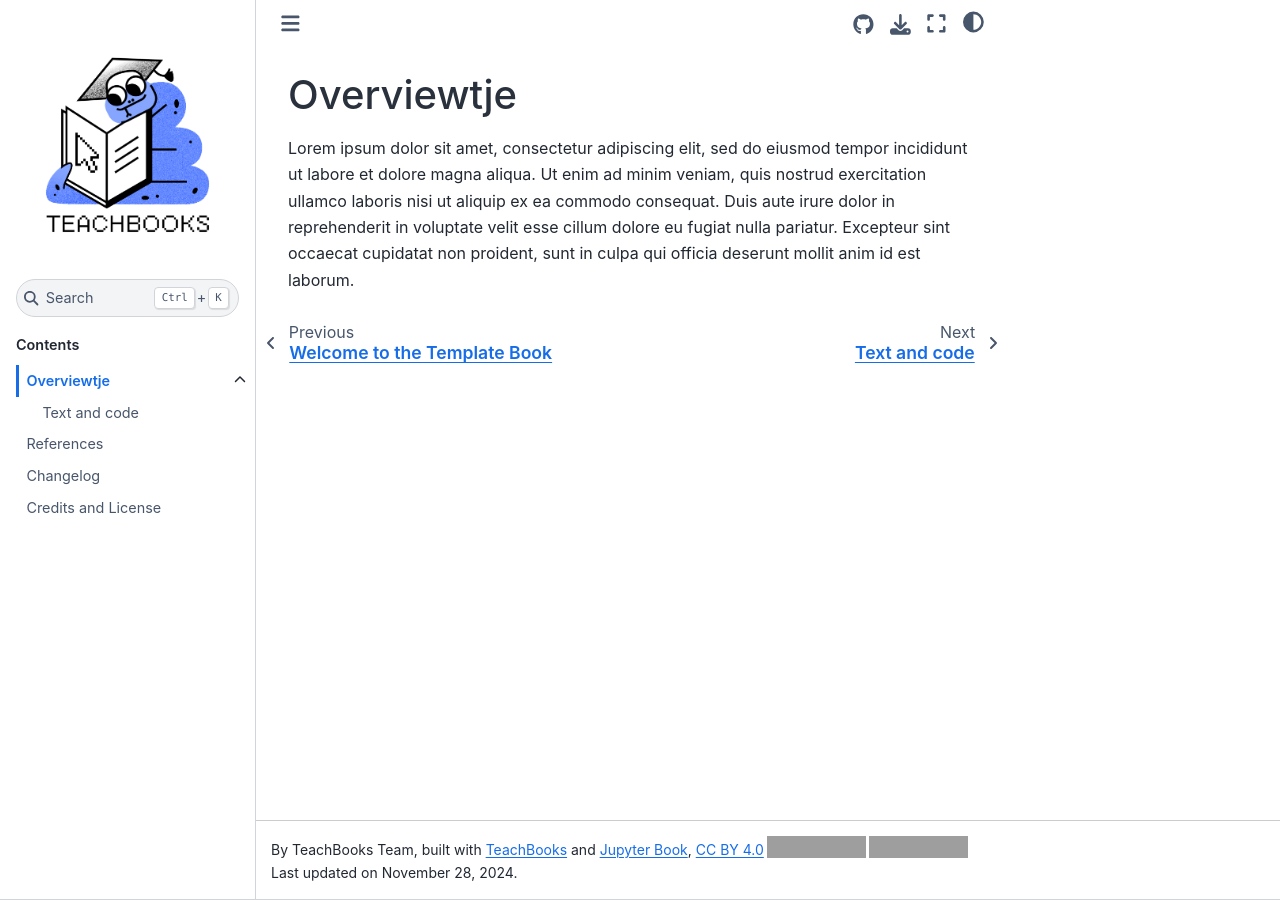
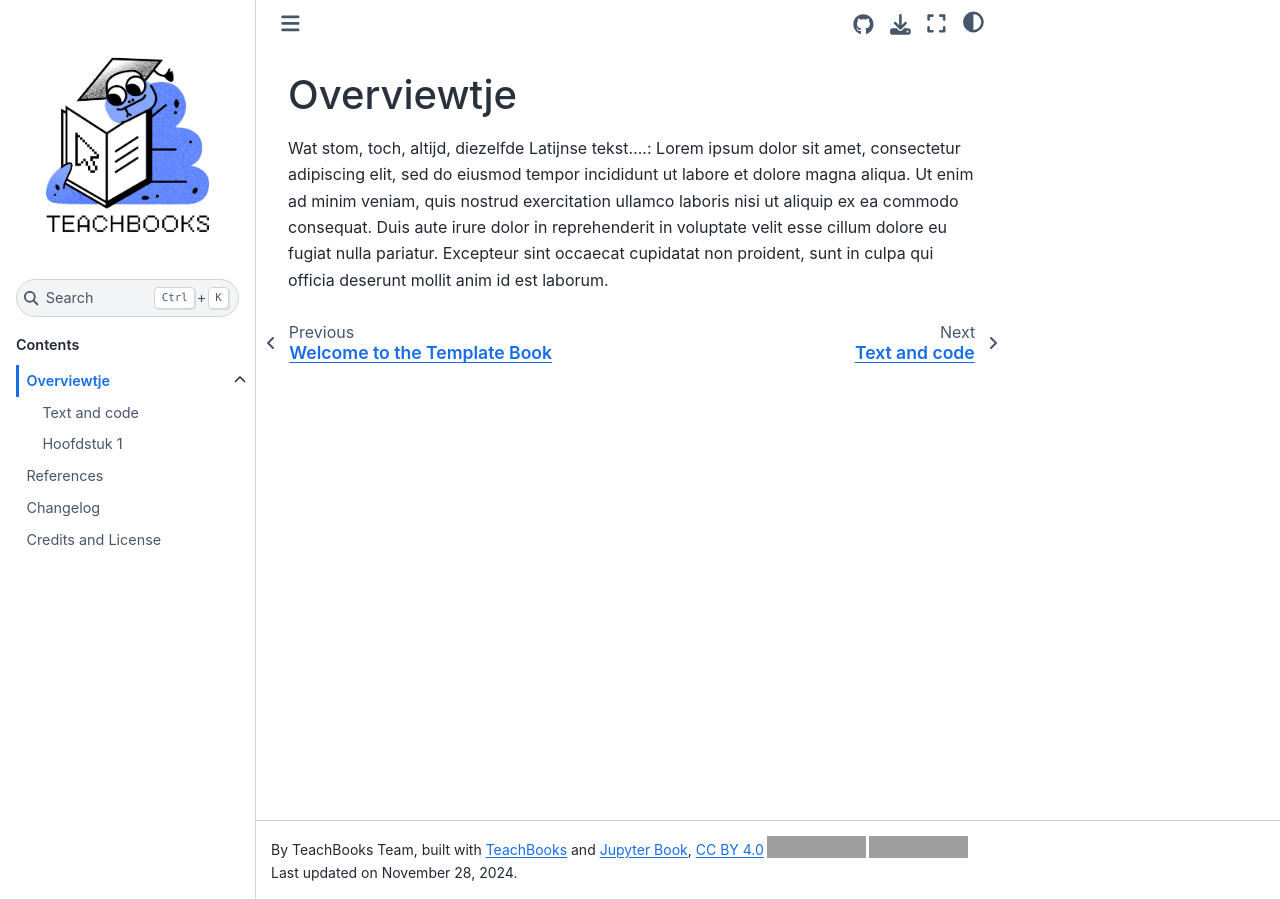
Before and after one commit to Michielek/uitleg-JB, a Jupyter Book: the page built from book/some_content/overview.md, in a window 1280 px wide. Built offline with Jupyter Book 1.0.4 settings and Sphinx 7.4.7 and the Sphinx Book theme 1.1.4, drawn with Linux system fonts in a browser that asks for light colours; comment, search, counter and statistics services are not loaded; grey boxes are pictures that could not be loaded.

Commit message:
poging 1

```diff
--- a/book/_toc.yml
+++ b/book/_toc.yml
@@ -7,6 +7,7 @@ parts:
     - file: some_content/overview.md
       sections:
       - file: some_content/text_and_code.ipynb
+      - file: some_content/H1.md
     - file: references.md
     - file: changelog.md
     - file: credits.md
--- /dev/null
+++ b/book/some_content/H1.md
@@ -0,0 +1 @@
+# Hoofdstuk 1
--- a/book/some_content/overview.md
+++ b/book/some_content/overview.md
@@ -1,3 +1,4 @@
 # Overviewtje
 
+Wat stom, toch, altijd, diezelfde Latijnse tekst....:
 Lorem ipsum dolor sit amet, consectetur adipiscing elit, sed do eiusmod tempor incididunt ut labore et dolore magna aliqua. Ut enim ad minim veniam, quis nostrud exercitation ullamco laboris nisi ut aliquip ex ea commodo consequat. Duis aute irure dolor in reprehenderit in voluptate velit esse cillum dolore eu fugiat nulla pariatur. Excepteur sint occaecat cupidatat non proident, sunt in culpa qui officia deserunt mollit anim id est laborum.
```
